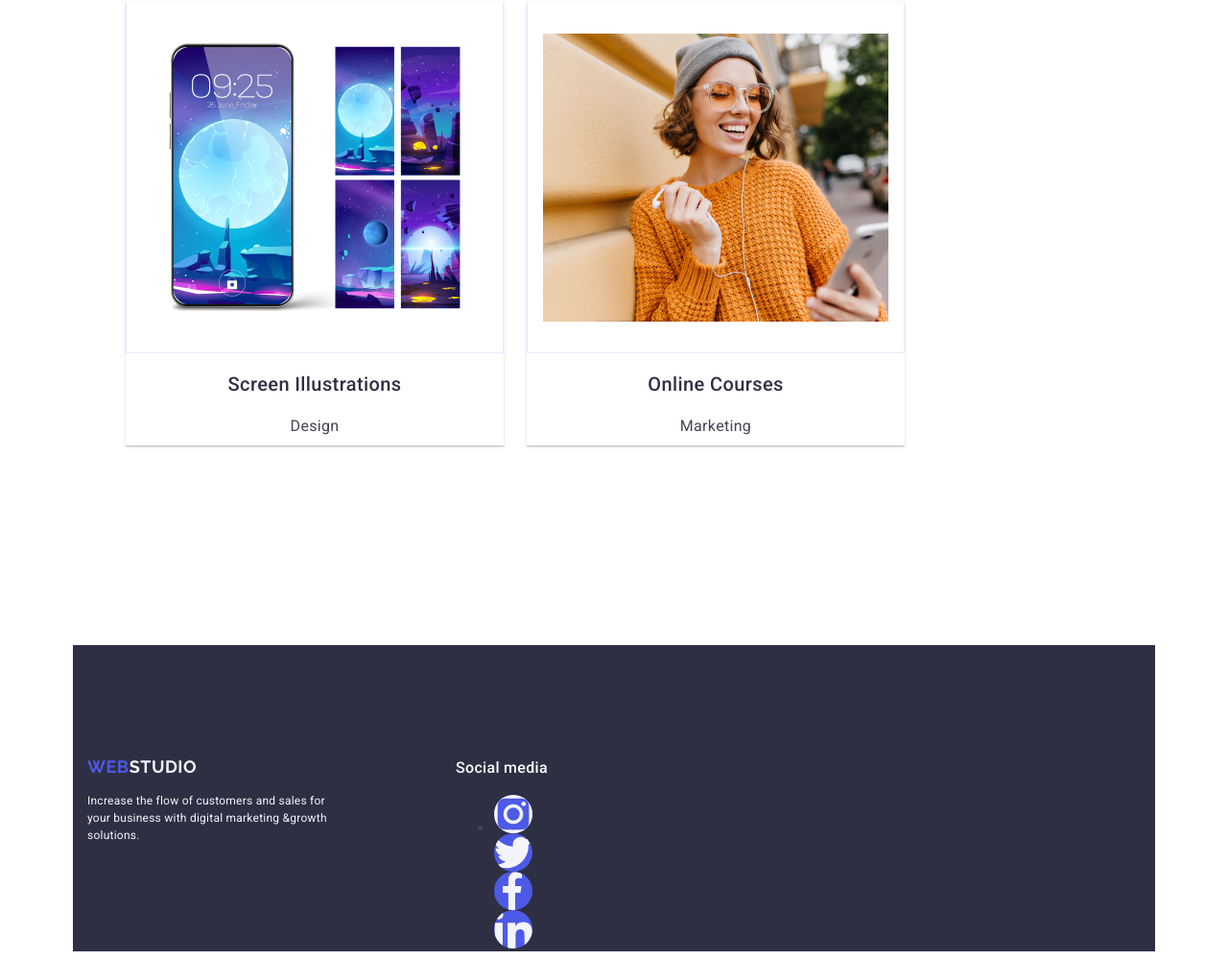
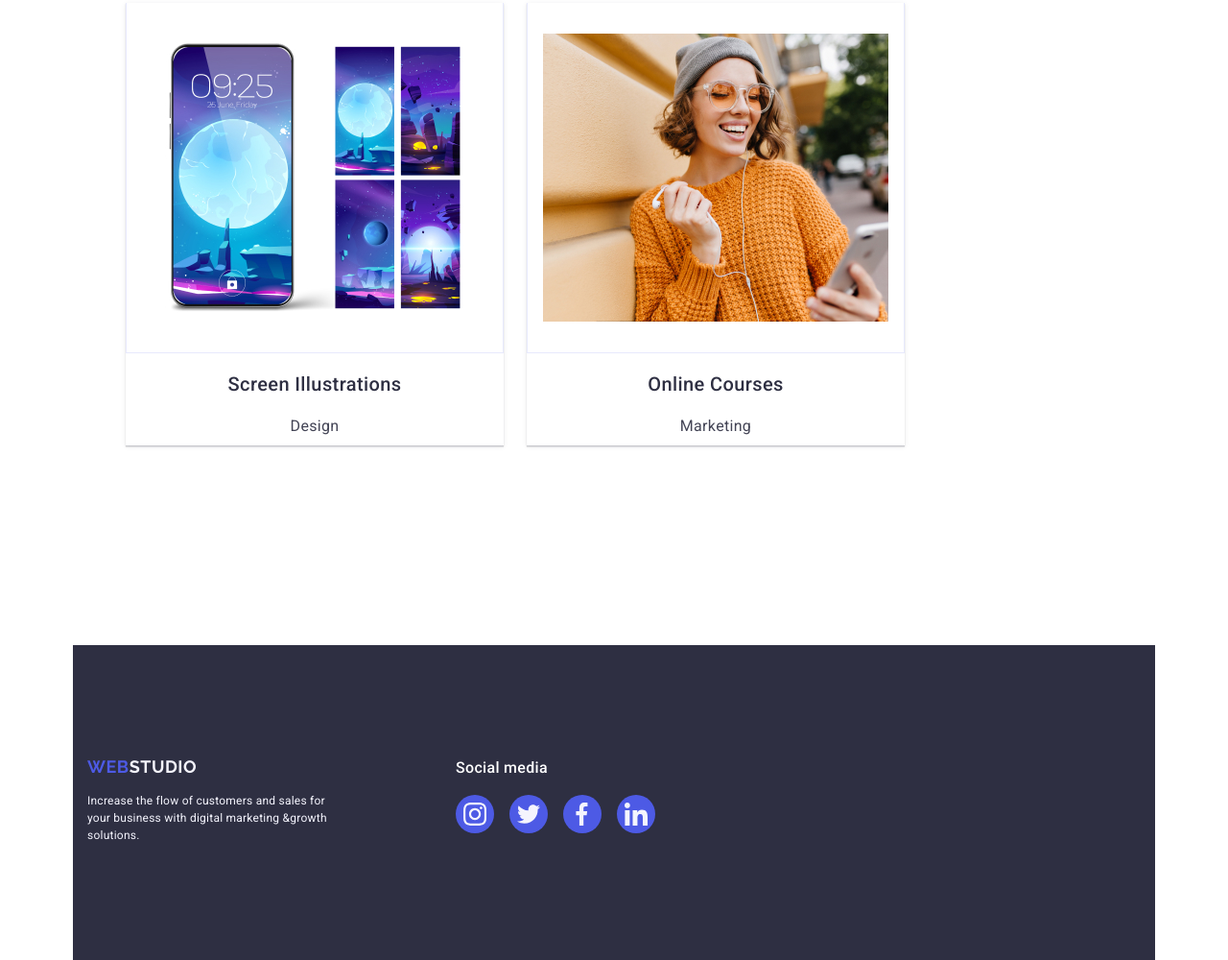
Before and after one commit to Emirhan-bs/goit-markup-hw-04, a plain HTML site: page index.html in a window 1280 px wide. Shown: the part 3542-4542 px from the top of the page at 96% size. Drawn offline with nearby package versions, Linux system fonts and the light colour scheme.

Commit message:
yirmibir

```diff
--- a/css/styles.css
+++ b/css/styles.css
@@ -555,23 +555,29 @@ a {
   color: #ffffff;
   margin-bottom: 16px;
 }
+.footer .container .footer-container-media {
+  margin-bottom: 16px;
+}
 .footer
   .container
   .footer-container-media
-
   .social-media-icon
   .social-media-icon-one {
   width: 40px;
   height: 40px;
 }
+.footer .container .footer-container-media .social-media-icon {
+  display: flex;
+  gap: 16px;
+  list-style-type: none;
+  padding: 0;
+}
 .footer
   .container
   .footer-container-media
-
   .social-media-icon
   .social-media-icon-one
-  .social-media-icon-one-link
-  .social-media-icon-one-link-one {
+  .social-media-icon-one-link {
   width: 100%;
   height: 100%;
   background-color: #4d5ae5;
@@ -583,21 +589,17 @@ a {
 .footer
   .container
   .footer-container-media
-
   .social-media-icon
   .social-media-icon-one
-  .social-media-icon-one-link
-  .social-media-icon-one-link-one:hover {
+  .social-media-icon-one-link:hover {
   background-color: #31d0aa;
 }
 .footer
   .container
   .footer-container-media
-
   .social-media-icon
   .social-media-icon-one
-  .social-media-icon-one-link
-  .social-media-icon-one-link-one:focus {
+  .social-media-icon-one-link:focus {
   background-color: #31d0aa;
 }
 .social-media-icon-one-link-one {
--- a/index.html
+++ b/index.html
@@ -495,6 +495,8 @@
                   ></use>
                 </svg>
               </a>
+            </li>
+            <li class="social-media-icon-one">
               <a class="social-media-icon-one-link" href="">
                 <svg
                   class="social-media-icon-one-link-one"
@@ -504,8 +506,11 @@
                   <use
                     href="/images/icons.svg/symbol-defs.svg#icon-twitter-1"
                   ></use>
-                </svg> </a
-              ><a class="social-media-icon-one-link" href="">
+                </svg>
+              </a>
+            </li>
+            <li class="social-media-icon-one">
+              <a class="social-media-icon-one-link" href="">
                 <svg
                   class="social-media-icon-one-link-one"
                   width="24"
@@ -514,8 +519,11 @@
                   <use
                     href="/images/icons.svg/symbol-defs.svg#icon-facebook-1"
                   ></use>
-                </svg> </a
-              ><a class="social-media-icon-one-link" href="">
+                </svg>
+              </a>
+            </li>
+            <li class="social-media-icon-one">
+              <a class="social-media-icon-one-link" href="">
                 <svg
                   class="social-media-icon-one-link-one"
                   width="24"
```
